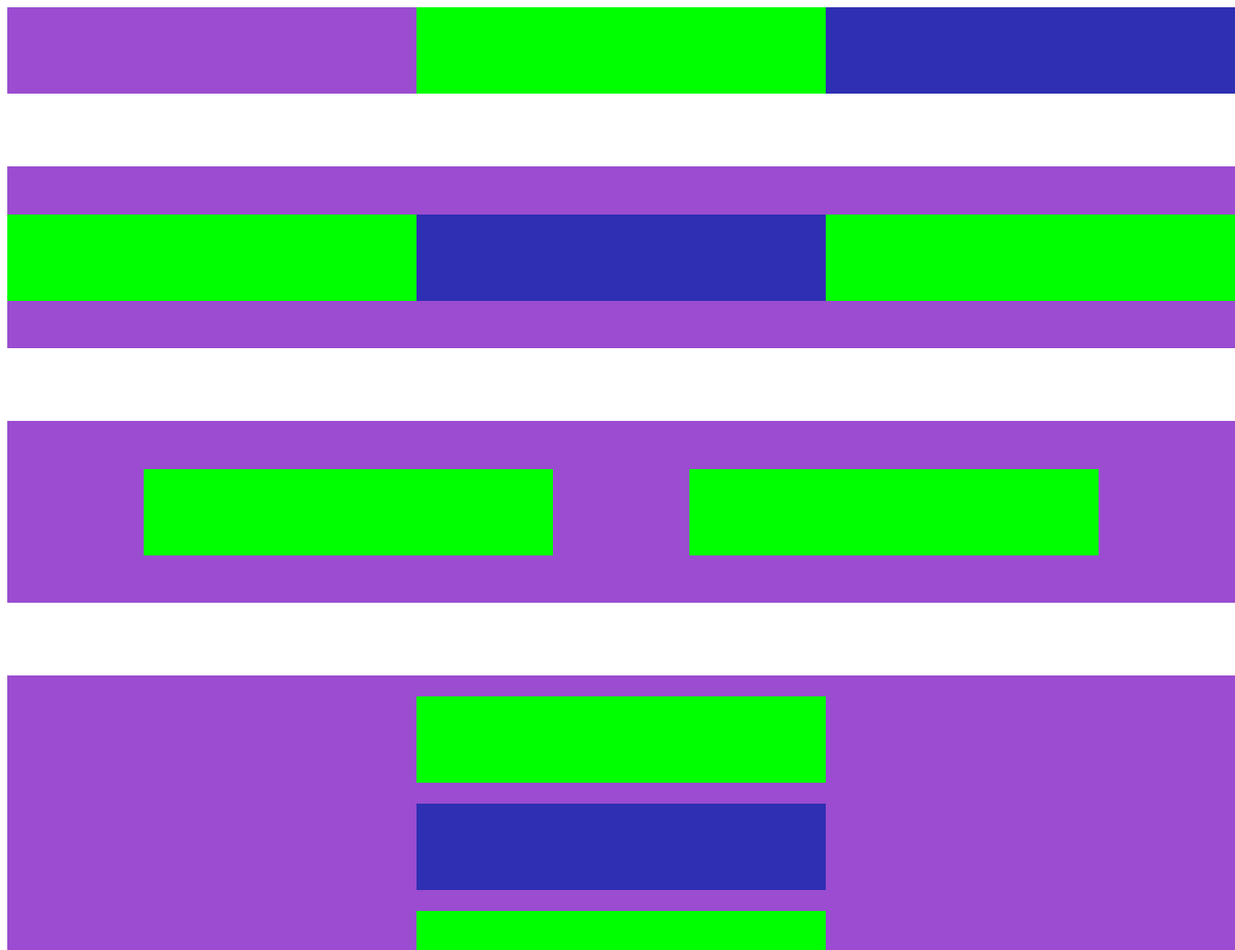
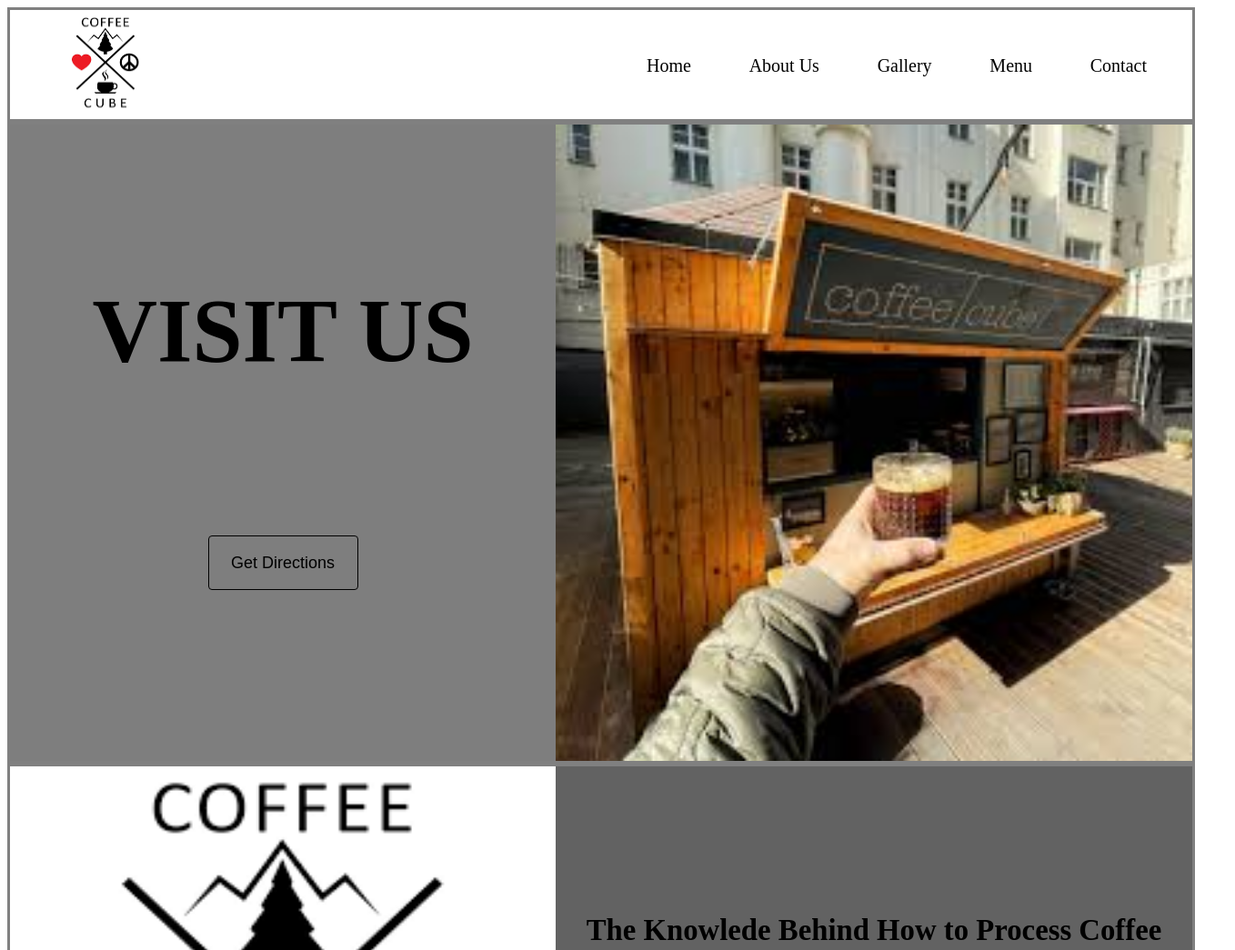
Before and after one commit to gidgetmeister/ConnorStreet_Project, a plain HTML site: page index.html in a window 1280 px wide. Shown: the top 1045 px of the page at 91% size, 1358 px wide, since content can reach past the window. Drawn offline with Linux system fonts and the light colour scheme.

Commit message:
Header,Banner,Our Story Header, Banner, Our Story

```diff
--- /dev/null
+++ b/PracticingFlexbox pt.2/styles.css
@@ -0,0 +1,105 @@
+.front-side {
+    height: 250px;
+    width: 450px;
+    background-color: black;
+    display: flex;
+    border-radius: 10px;
+    flex-direction: row;
+    justify-content: space-evenly;
+}
+
+.back-side {
+    height: 250px;
+    width: 450px;
+    background-color: black;
+    display: flex;
+    flex-direction: column;
+    align-content: center;
+    justify-content: center;
+    border-radius: 10px;
+}
+
+img {
+    width: 100px;
+    height: 100px;
+    filter: invert(100%);
+}
+
+.imageclass {
+    display: flex;
+    align-content: center;
+    flex-wrap: wrap;
+}
+
+.gray {
+    background-color: rgb(91, 91, 91);
+    display: flex;
+    height: 100px;
+    width: 450px;
+    justify-content: space-evenly;
+    flex-direction: column;
+    align-items: center;
+}
+
+.pinktext {
+    color: #DC389E;
+    font-family: "Source Code Pro";
+    font-size: 14px;
+    font-weight: 700;
+}
+
+.maintext {
+    color: white;
+    font-size: 13px;
+    font-family: "Source Code Pro";
+}
+
+.smalltext {
+    font-size: 10px;
+}
+
+.largetext {
+    font-size: 16px;
+}
+
+.textsection {
+    display: flex;
+    flex-direction: column;
+    width: 280px;
+    justify-content: space-evenly;
+}
+
+.textone {
+    display: flex;
+    flex-direction: column;
+}
+
+.texttwo {
+    display: flex;
+    flex-direction: row;
+    gap: 20px;
+}
+
+.textthree {
+    display: flex;
+    flex-direction: column;
+}
+
+.textthree p {
+    margin: 0;
+}
+
+.bold{
+    font-weight: bold;
+}
+
+.stack{
+    display: flex;
+    flex-direction: column;
+}
+
+.wholepage{
+    display: flex;
+    flex-direction: column;
+    gap: 1rem;
+}
--- a/index.html
+++ b/index.html
@@ -4,34 +4,42 @@
     <link rel="stylesheet" href="styles.css">
   </head>
   <body>
-    <div style="
-      display:flex;
-      flex-direction:column;
-      gap:5rem;
-      flex-wrap:wrap;
-      align-content:stretch;
-      align-items:stretch;">
-      <div class="sectionone">
-        <div class="box pink"></div>
-        <div class="box green"></div>
-        <div class="box blue"></div>
+    <div>
+      <div header+banner>
+        <div class="header">
+
+          <div class="contents">
+            <div>
+              <img src="assets/header/coffeecubelogo.png" width="110" height="110">
+            </div>
+            <div class="header_contents">
+              <span>Home</span>
+              <span>About Us</span>
+              <span>Gallery</span>
+              <span>Menu</span>
+              <span>Contact</span>
+            </div>
+          </div>
+        </div>
+        <div class="banner">
+          <img src="assets/banner/coffeecubepic.jpeg" height="700" width="700">
+          <div class="banner_contents">
+            <h2>VISIT US</h2>
+            <button class="get_directions">Get Directions</button>
+          </div>
+        </div>
       </div>
-      <div class="sectiontwo">
-        <div class="box green"></div>
-        <div class="box blue"></div>
-        <div class="box green"></div>
-      </div>
-      <div class="sectionthree">
-        <div class="box green"></div>
-        <div class="box green"></div>
-      </div>
-      <div class="sectionfour">
-        <div class="box green"></div>
-        <div class="box blue"></div>
-        <div class="box green"></div>
-        <div>
-          <div></div>
-          <div></div>
+      <div class="our_story">
+        <img src="assets/our_story/coffeecubelogo copy.png" height="600" width="600">
+        <div class="ourstory_contents">
+          <h3>The Knowlede Behind How to Process Coffee</h3>
+          <div class="ourstory_text">
+            <p class="story_text">Lorem ipsum dolor sit amet, consectetur adipiscing elit, sed do eiusmod tempor incididunt ut labore et dolore magna aliqua.
+            Ut enim ad minim veniam, quis nostrud exercitation ullamco laboris nisi ut aliquip ex ea commodo consequat.
+            Duis aute irure dolor in reprehenderit in voluptate velit esse cillum dolore eu fugiat nulla pariatur.
+            Excepteur sint occaecat cupidatat non proident, sunt in culpa qui officia deserunt mollit anim id est laborum.
+            </p>
+          </div>
         </div>
       </div>
     </div>
--- a/styles.css
+++ b/styles.css
@@ -1,51 +1,128 @@
-.box {
-  width:450px;
-  height:95px;
+
+
+.header {
+  height:120px;
+  width:1300px;
+  display: flex;
+  flex-direction: row;
+  flex-wrap: wrap;
+  justify-content: space-between;
+  align-items: center;
+  border-color: grey;
+  border-style: solid;
 }
 
-.pink {
-  background-color:rgb(155, 76, 208);
+.contents {
+  height: 100px;
+  width: 1300px;
+  display: flex;
+  flex-direction: row;
+  flex-wrap: wrap;
+  justify-content: space-between;
+  align-items: center;
+  align-content:center;
+  padding-inline: 50px;
 }
 
-.blue {
-  background-color:rgb(47, 47, 179);
+.header_contents {
+  display:flex;
+  height:20px;
+  width:550px;
+  flex-direction:row;
+  flex-wrap:wrap;
+  justify-content:space-between;
+  font-size: 20;
 }
 
-.green {
-  background-color:rgb(0, 255, 0);
+.header_box {
+  display:flex;
+  height:100px;
+  width:1300px;
 }
 
-.sectionone {
-  display:flex;
-  justify-content:space-between;
+.banner {
+  height: 700px;
+  width: 1300px;
+  display: flex;
+  justify-content: flex-start;
+  flex-direction: row-reverse;
+  flex-wrap: wrap;
+  background-color: rgb(126, 126, 126);
+  border-color: grey;
+  border-style: solid;
 }
 
-.sectiontwo {
-  display:flex;
-  justify-content: space-between;
-  height:200px;
-  background-color:rgb(155, 76, 208);
-  align-content: center;
-  flex-wrap:wrap;
-  flex-direction:row;
+.get_directions {
+  background-color: rgb(126, 126, 126);
+  color: black;
+  border-width: .3mm;
+  border-color: black;
+  height: 60px;
+  width: 165px;
+  border-radius: 4px;
+  border-style:solid;
+  font-weight: normal;
+  font-size: 18;
+  cursor: pointer;
+  transition: background-color .15s
+    border-color .15s
+      color 15s;
 }
 
-.sectionthree {
-  display:flex;
-  justify-content:space-evenly;
-  height: 200px;
-  background-color:rgb(155, 76, 208);
-  align-content:center;
-  flex-wrap:wrap;
-  flex-direction:row;
+.get_directions:hover {
+  background-color: rgb(61, 146, 69);
+  border-color: rgb(61, 146, 69);
+  color: white;
 }
 
-.sectionfour {
+.get_directions:active {
+  opacity:0.8;
+}
+
+.banner_contents {
+  display: flex;
+  height: 600px;
+  width: 600px;
+  flex-direction: column;
+  flex-wrap: wrap;
+  align-content: space-around;
+  justify-content: space-evenly;
+  align-items: center;
+  font-size: 66;
+}
+
+.our_story {
+  height: 600px;
+  width: 1300px;
+  display: flex;
+  justify-content: flex-start;
+  flex-direction: row;
+  flex-wrap: wrap;
+  background-color: rgb(98, 98, 98);
+  border-color: grey;
+  border-style: solid;
+  align-items:center;
+  }
+
+.ourstory_contents {
+  font-size: 28;
+  display: flex;
+  height: 400px;
+  width: 700px;
+  justify-content: space-around;
+  align-items: flex-start;
+  flex-wrap: wrap;
+  flex-direction: row;
+  align-content:center;
+}
+
+.ourstory_text {
   display:flex;
-  justify-content:space-evenly;
-  height: 400px;
-  background-color:rgb(155, 76, 208);
-  align-content:center;
-  flex-wrap:wrap;
-  flex-direction:column;
+  font-size:20;
 }
+
+.story_text {
+  display:flex;
+  height:200px;
+  width:500px;
+}
```
Also changed, not shown: PracticingFlexbox pt.2/index.html (added, +45 -0 lines), PracticingFlexbox pt.2/Assignment.PNG (added), PracticingFlexbox pt.2/avatar.png (added), assets/header/a668d2a4-f9bf-42d5-b612-1ca49fe52961.jpeg (deleted), assets/header/coffee.jpeg (added), 3 other files.
